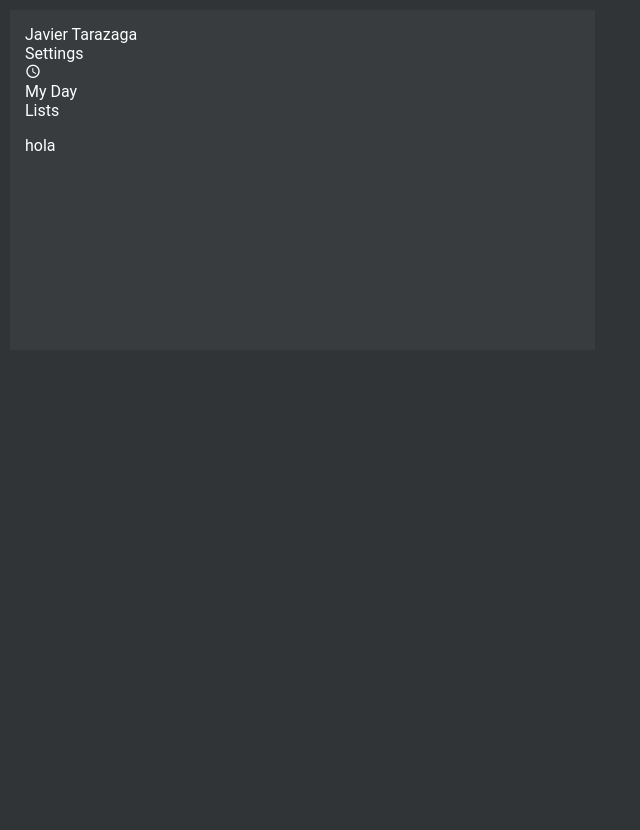
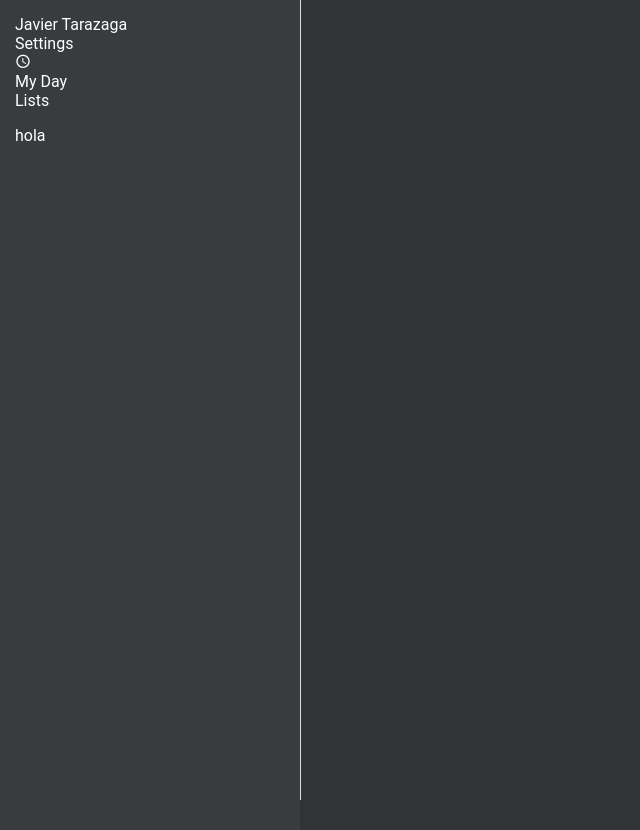
Before and after one commit to javier-tarazaga/artic-kiwi-web-client, a React (Create React App) app: page / in a window 1280 px wide. Shown: the whole page, without its empty margins (0-640 px from the left). Before the commit the page ends 800 px from the top, so only its background shows below. Built offline with nearby package versions, Linux system fonts and the light colour scheme.

Commit message:
Removed grid layout and make it fixed for now

```diff
--- a/package.json
+++ b/package.json
@@ -14,7 +14,6 @@
     "polished": "^4.3.1",
     "react": "^18.3.1",
     "react-dom": "^18.3.1",
-    "react-grid-layout": "^1.4.4",
     "react-redux": "^9.1.2",
     "react-router-dom": "^6.25.1",
     "react-scripts": "5.0.1",
@@ -47,7 +46,6 @@
     ]
   },
   "devDependencies": {
-    "@types/react-grid-layout": "^1.3.5",
     "@types/styled-components": "^5.1.34"
   }
 }
--- /dev/null
+++ b/src/components/pages/MainPage/MainPage.style.tsx
@@ -0,0 +1,17 @@
+import styled from 'styled-components';
+
+export const MainScreenContainer = styled.div`
+  display: flex;
+  height: 100vh;
+`;
+
+export const SideMenu = styled.aside`
+  width: 300px; /* Fixed width for the sidebar */
+  background-color: #f0f0f0; /* Light background color */
+  border-right: 1px solid #ddd; /* Optional: Add a border to separate the sidebar */
+`;
+
+export const TaskListContainer = styled.main`
+  flex-grow: 1; /* Take up the remaining space */
+  padding: 20px; /* Optional: Add some padding for content */
+`;
--- a/src/components/pages/MainPage/MainPage.tsx
+++ b/src/components/pages/MainPage/MainPage.tsx
@@ -1,31 +1,18 @@
 import React from 'react';
-import GridLayout, { Layout } from 'react-grid-layout';
 import MainSideMenu from 'components/organisms/MainSideMenu';
 import TaskList from 'components/organisms/TaskList';
+import { MainScreenContainer, SideMenu, TaskListContainer } from './MainPage.style';
 
 const MainScreen: React.FC = () => {
-  const layout: Layout[] = [
-    { i: 'menu', x: 0, y: 0, w: 1, h: 2, minW: 1, maxW: 1 },
-    { i: 'tasks', x: 1, y: 0, w: 1, h: 2, minW: 1, maxW: 1 },
-  ];
-
   return (
-    <GridLayout
-      className="layout"
-      layout={layout}
-      cols={2}
-      rowHeight={150}
-      width={1200}
-      isResizable
-      isDraggable
-    >
-      <div key="menu" className="pane">
+    <MainScreenContainer>
+      <SideMenu>
         <MainSideMenu />
-      </div>
-      <div key="tasks" className="pane">
+      </SideMenu>
+      <TaskListContainer>
         <TaskList />
-      </div>
-    </GridLayout>
+      </TaskListContainer>
+    </MainScreenContainer>
   );
 };
 
```
Also changed, not shown: 1 other file (tests, documents, lock files or other folders).
